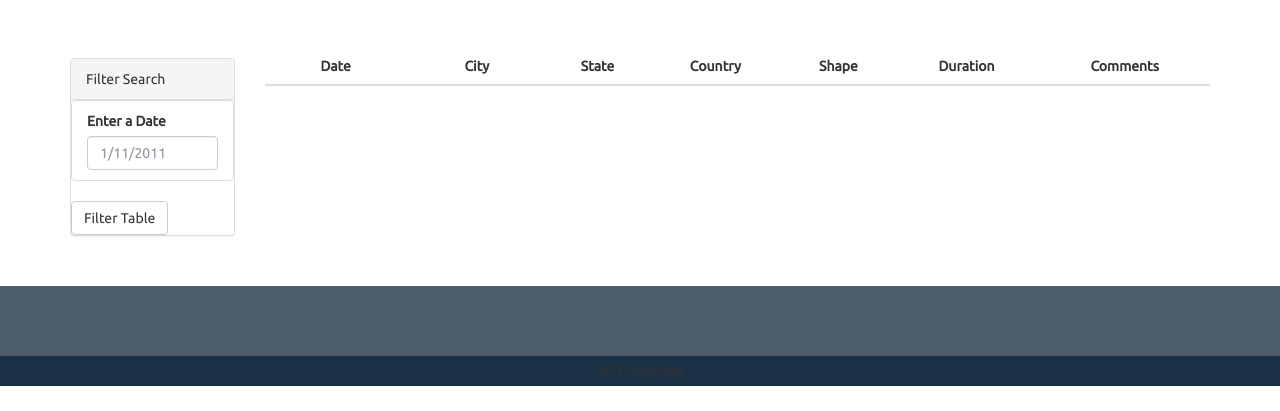
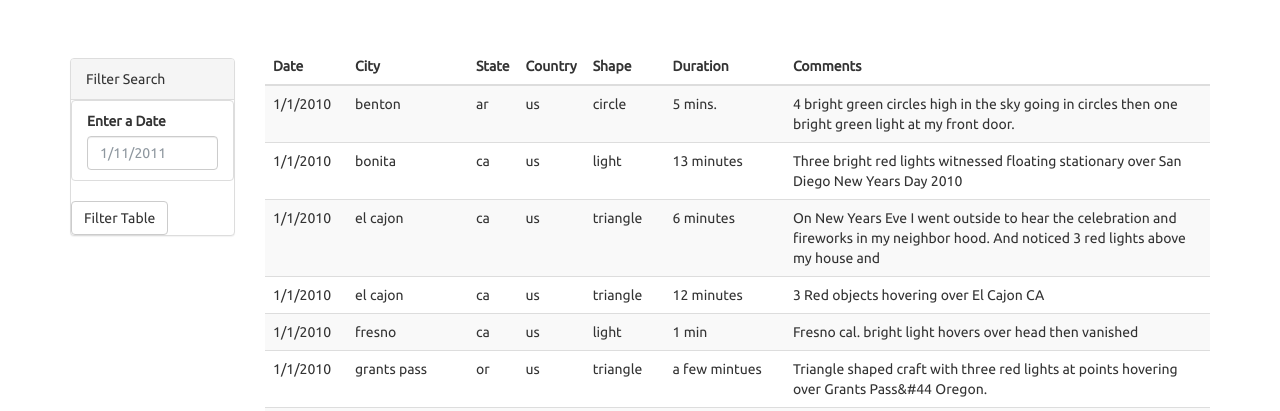
Before and after one commit to tabercwebb/Javascript_Challenge_TCW, a plain HTML site: page UFO-Level-1/index.html in a window 1280 px wide. Shown: the part 614-1025 px from the top of the page. Before the commit the page ends 1000 px from the top, so only its background shows below. Drawn offline with nearby package versions, Linux system fonts and the light colour scheme.

Commit message:
Updated js and css files

```diff
--- a/UFO-Level-1/static/index.js
+++ b/UFO-Level-1/static/index.js
@@ -1,2 +1,52 @@
-// Import Data From Data.js
+// Assign Data From Data.js to a Variable
 var tableData = data;
+
+// Select Tbody and Assign to a Variable
+var tbody = d3.select("tbody");
+
+
+// Create a Function to Populate Table
+function populateTable(data) {
+
+    // Clear Any Existing Table Data
+    tbody.html("");
+
+    // Loop Through Each Object in TableData
+    data.forEach((tableObject) => {
+
+        // Append a Row to the Table Body for Each Object in TableData
+        var row = tbody.append("tr");
+
+        // Loop Through Each Value in Given Object
+        Object.values(tableObject).forEach((objectValue) => {
+
+            // Append a Cell to Given Row for Each Value
+            var cell = row.append("td");
+            cell.text(objectValue);
+        });
+    });
+}
+
+// Create a Click Handler Function
+function handleClick() {
+
+
+
+
+
+
+
+
+
+
+
+
+
+
+}
+
+// Create an Event Listener and Attach it and the HandleClick function to the Filter Button
+d3.selectAll("#filter-btn").on("click", handleClick);
+
+// Populate the Table Upon Opening Webpage
+populateTable(tableData);
--- a/UFO-Level-1/static/style.css
+++ b/UFO-Level-1/static/style.css
@@ -74,7 +74,7 @@ select {
 }
 
 #table-area th {
-  text-align: center;
+  text-align: left;
 }
 
 #table-area th:first-child,
```
